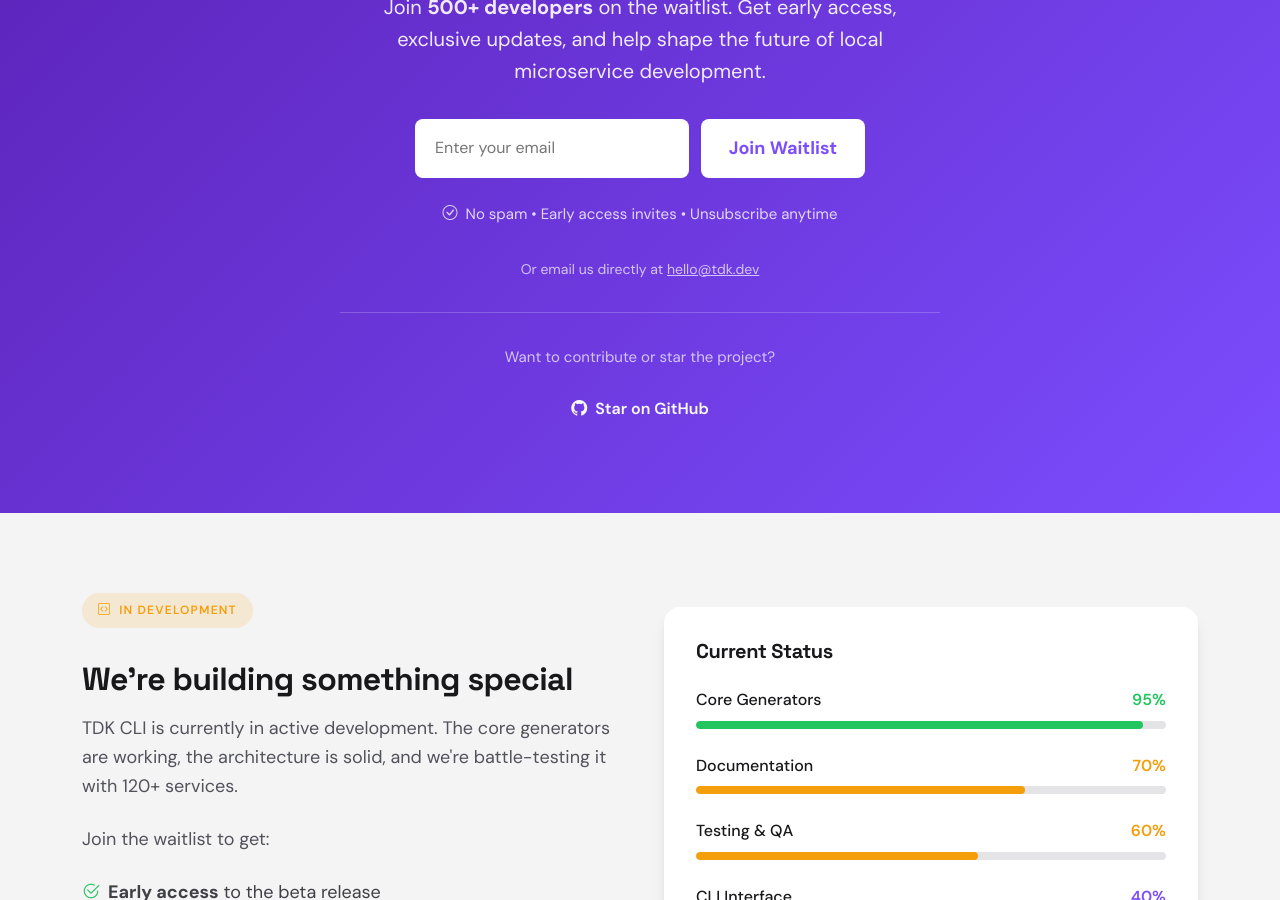
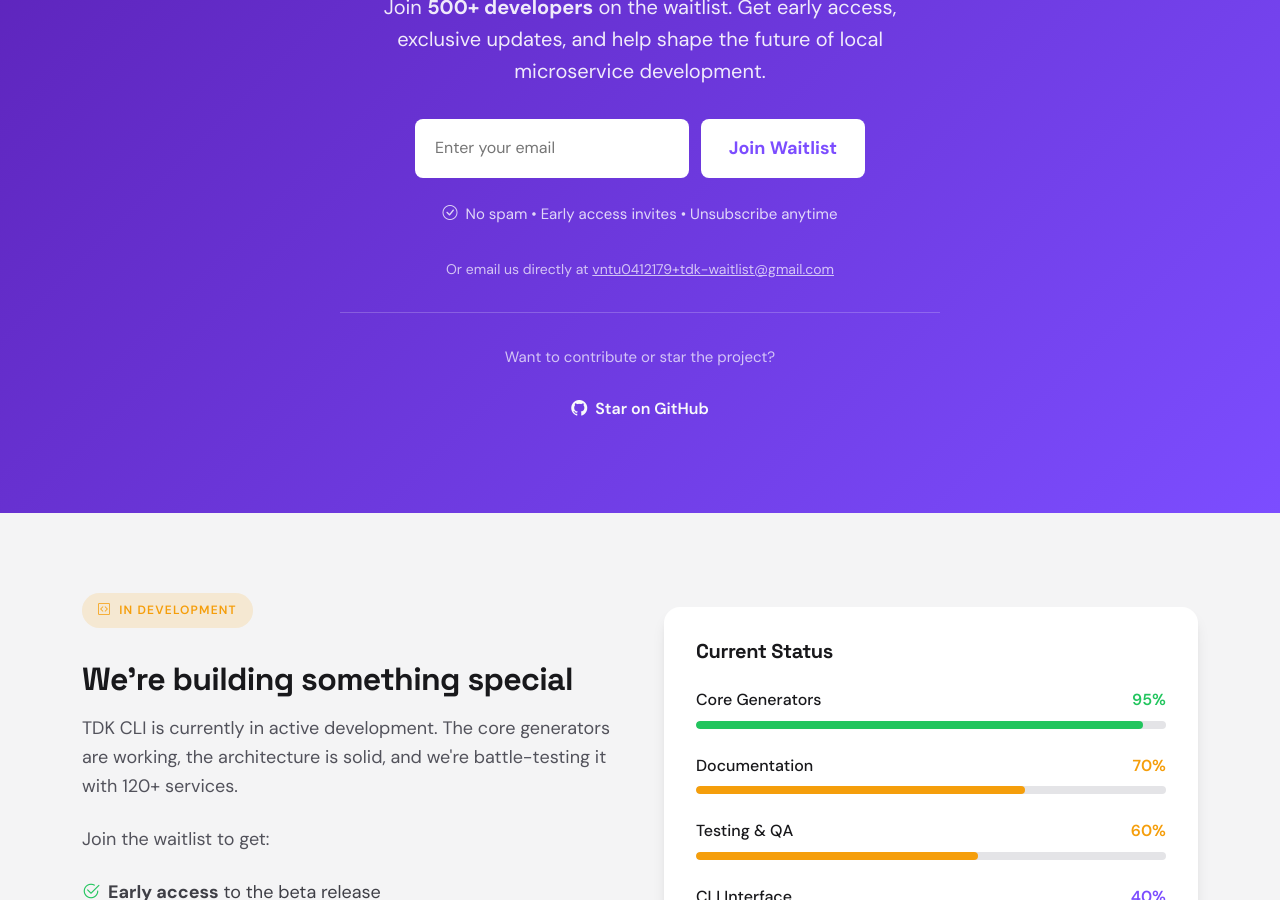
Before and after one commit to tdk-landscape/tdk-website, a Jekyll site: the page built from index.html, in a window 1280 px wide and 900 px high, scrolled down 5219 px. Built offline with Jekyll 4.4.1, drawn with Linux system fonts in a browser that asks for light colours.

Commit message:
chore: update mailto link to vntu0412179+tdk-waitlist@gmail.com

```diff
--- a/index.html
+++ b/index.html
@@ -518,7 +518,7 @@ title: TDK CLI — Kubernetes-Free Microservice Development
       <!-- Fallback: Direct Email -->
       <p style="font-size: 0.875rem; opacity: 0.7;">
         Or email us directly at
-        <a href="mailto:hello@tdk.dev?subject=Waitlist: TDK CLI Early Access&body=Hi! I'd like to join the TDK CLI waitlist.%0A%0AMy email: (your email)%0A%0AI'm excited about: (what feature interests you most?)" style="color: white; text-decoration: underline;">hello@tdk.dev</a>
+        <a href="mailto:vntu0412179+tdk-waitlist@gmail.com?subject=Waitlist: TDK CLI Early Access&body=Hi! I'd like to join the TDK CLI waitlist.%0A%0AMy email: (your email)%0A%0AI'm excited about: (what feature interests you most?)" style="color: white; text-decoration: underline;">vntu0412179+tdk-waitlist@gmail.com</a>
       </p>
 
       <div style="border-top: 1px solid rgba(255,255,255,0.2); padding-top: 2rem; margin-top: 2rem;">
```
